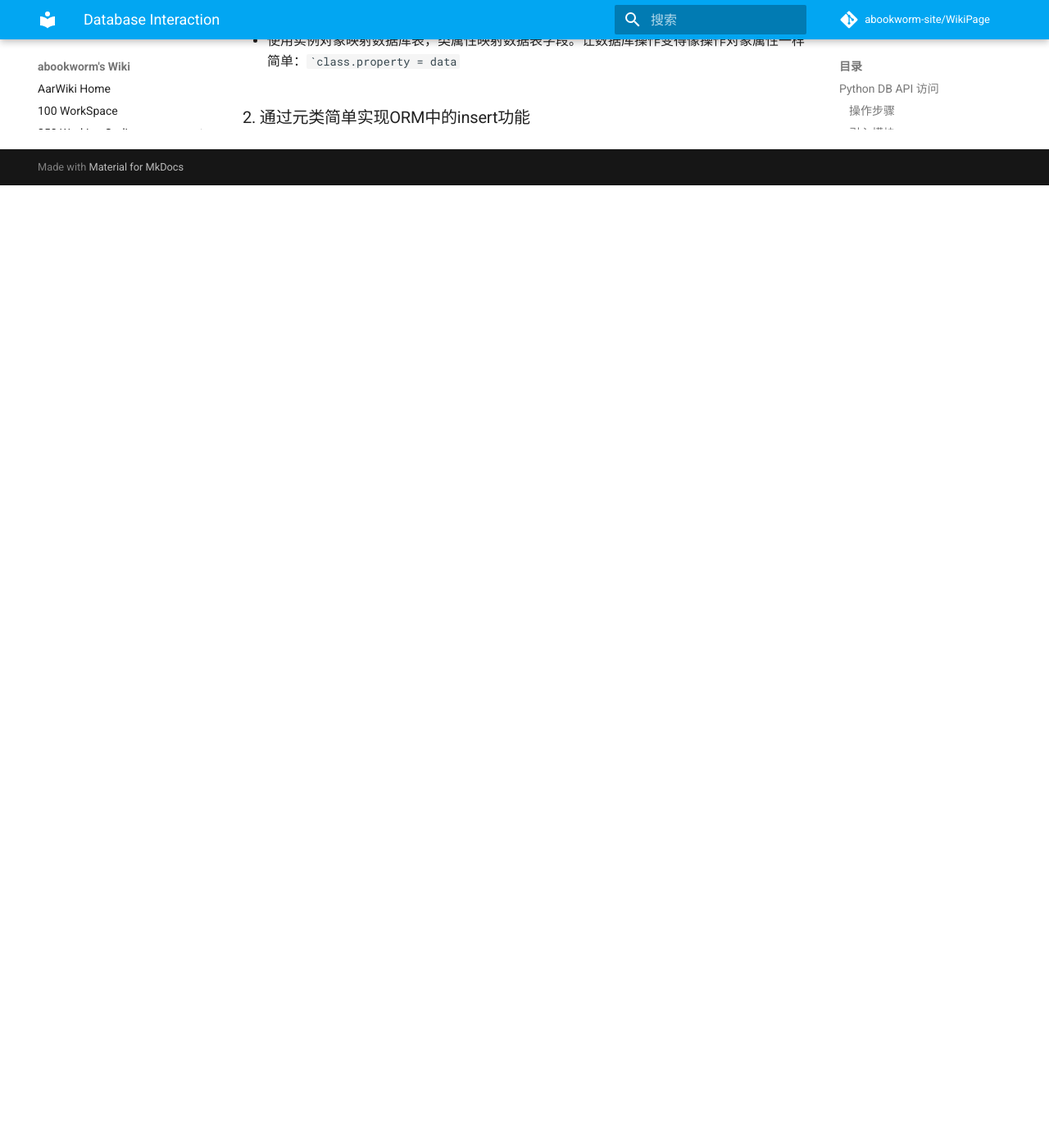
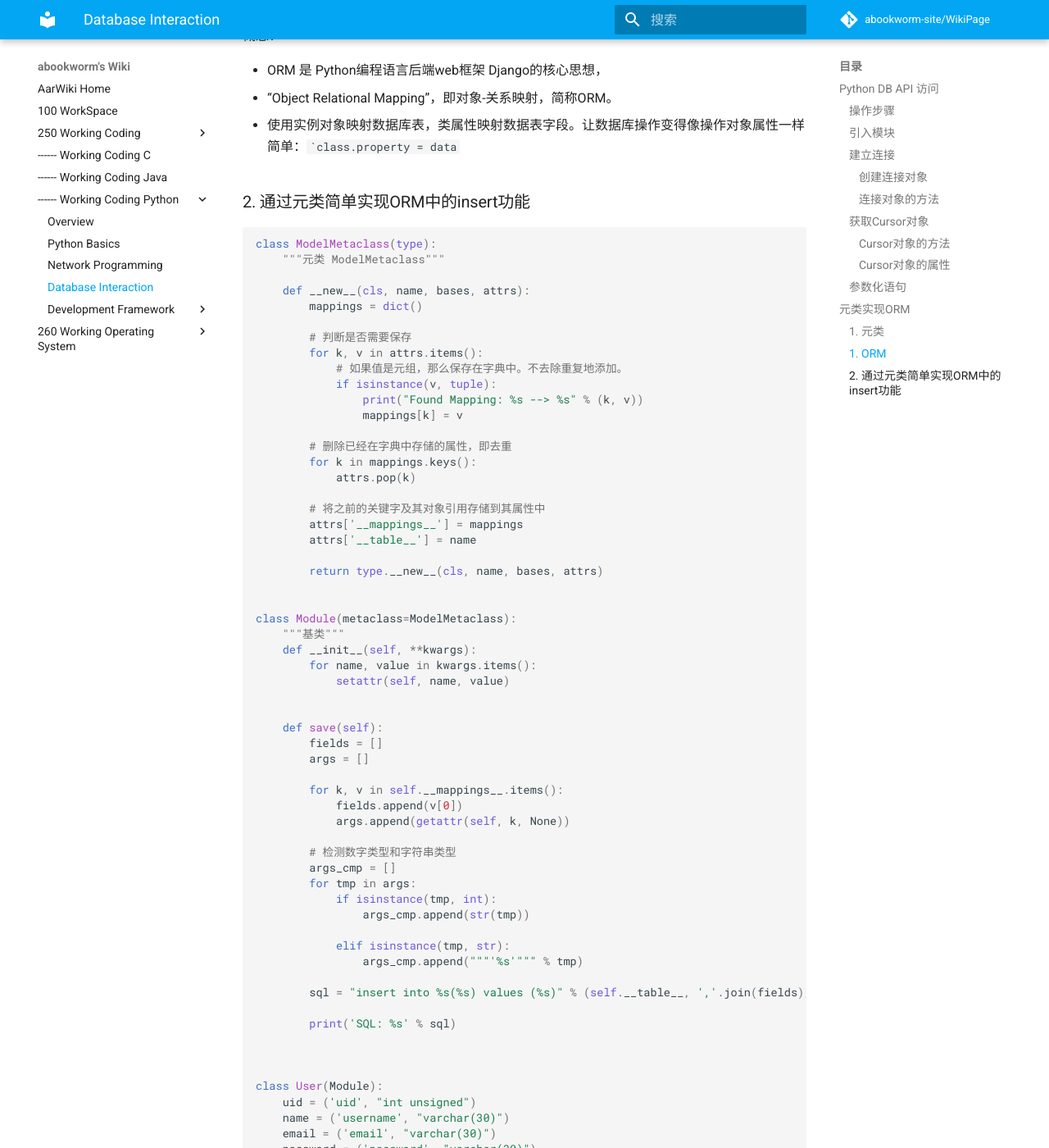
Before and after one commit to abookworm-site/AarWiki, an MkDocs documentation site: the page built from wiki/250 Working Coding Python/DatabaseInteraction/index.md, in a window 1280 px wide and 1400 px high, scrolled down 1881 px. Shown: the whole window at 82% size. Built offline with MkDocs 1.6.1 and Material for MkDocs 9.7.7, drawn with Linux system fonts in a browser that asks for light colours; comment, search, counter and statistics services are not loaded; old or Windows-style settings are respelled for this version of MkDocs; before the commit the page ends 2107 px from its top, so only the background shows below that; some of the changed text lies outside the part shown.

Commit message:
update orm of databases interaction

````diff
--- a/wiki/250 Working Coding Python/DatabaseInteraction/index.md
+++ b/wiki/250 Working Coding Python/DatabaseInteraction/index.md
@@ -80,9 +80,13 @@ cs1=conn.cursor()
 
 
 
+## 元类实现ORM
+
+### 1. 元类
+
+- [进阶提升](..\PythonBasics\进阶提升\index.md)
 
 
-## 元类实现ORM
 
 ### 1. ORM
 
@@ -96,3 +100,82 @@ cs1=conn.cursor()
 
 
 ### 2. 通过元类简单实现ORM中的insert功能
+
+```python
+class ModelMetaclass(type):
+	"""元类 ModelMetaclass"""
+
+	def __new__(cls, name, bases, attrs):
+		mappings = dict()
+
+		# 判断是否需要保存
+		for k, v in attrs.items():
+			# 如果值是元组，那么保存在字典中。不去除重复地添加。
+			if isinstance(v, tuple):
+				print("Found Mapping: %s --> %s" % (k, v))
+				mappings[k] = v
+
+		# 删除已经在字典中存储的属性，即去重
+		for k in mappings.keys():
+			attrs.pop(k)
+
+		# 将之前的关键字及其对象引用存储到其属性中
+		attrs['__mappings__'] = mappings
+		attrs['__table__'] = name
+
+		return type.__new__(cls, name, bases, attrs)
+
+
+class Module(metaclass=ModelMetaclass):
+	"""基类"""
+	def __init__(self, **kwargs):
+		for name, value in kwargs.items():
+			setattr(self, name, value)
+
+
+	def save(self):
+		fields = []
+		args = []
+
+		for k, v in self.__mappings__.items():
+			fields.append(v[0])
+			args.append(getattr(self, k, None))
+
+		# 检测数字类型和字符串类型
+		args_cmp = []
+		for tmp in args:
+			if isinstance(tmp, int):
+				args_cmp.append(str(tmp))
+
+			elif isinstance(tmp, str):
+				args_cmp.append("""'%s'""" % tmp)
+
+		sql = "insert into %s(%s) values (%s)" % (self.__table__, ','.join(fields), ','.join(args_cmp))
+
+		print('SQL: %s' % sql)
+
+
+
+class User(Module):
+	uid = ('uid', "int unsigned")
+	name = ('username', "varchar(30)")
+	email = ('email', "varchar(30)")
+	password = ('password', "varchar(30)")
+
+	# 依照其元类进行类定制，那么其所有值均在 __mappings__ 的属性中
+    # __mappings__ = {
+    #     "uid": ('uid', "int unsigned")
+    #     "name": ('username', "varchar(30)")
+    #     "email": ('email', "varchar(30)")
+    #     "password": ('password', "varchar(30)")
+    # }
+    # 同时，还有一个属性为 __table__ = "User"
+
+
+user = User(uid = 123, name="Aaron", email="abackhand@orm.com", password="xx123xx")
+
+user.save()
+```
+
+- 编写时，请始终记住自己的需求：SQL语句。
+- 可首先编写到统一类，再抽取到基类。
````
